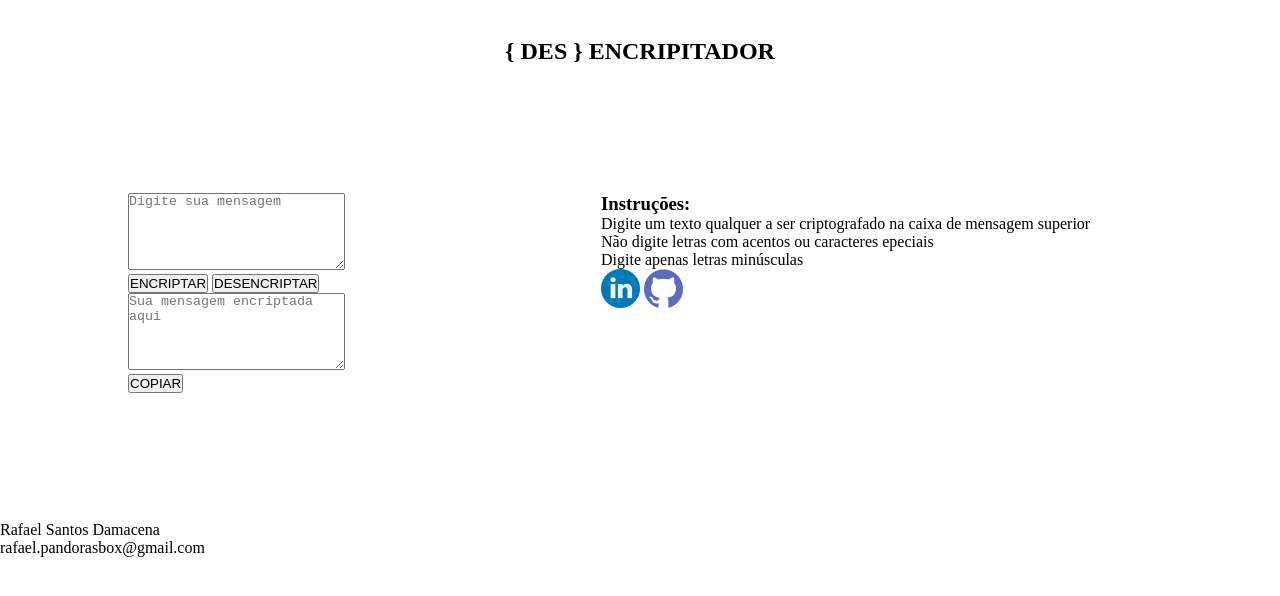
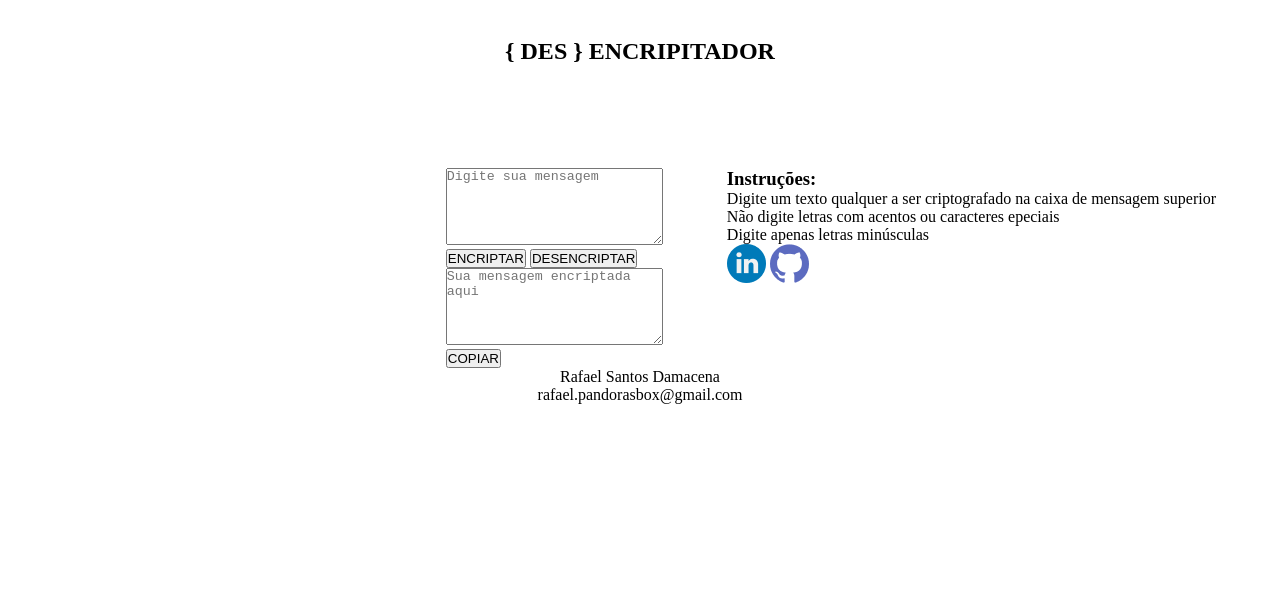
Before and after one commit to Rafaelsdamacena/segredo, a plain HTML site: page index.html in a window 1280 px wide. Drawn offline with Linux system fonts and the light colour scheme.

Commit message:
adicionei o flex-box e footer no css

```diff
--- a/css/estilo.css
+++ b/css/estilo.css
@@ -10,10 +10,24 @@ nav h1{
 
 
 main {
-    max-width: 1400px;
+
     display: flex;
+    justify-content: flex-end;
+    align-items: flex-start;
+    margin-top: 8%;
 }
 
-.container{
-    margin: 10%
+.esquerda{
+    margin-right: 5%;
+    justify-ce
+
 }
+
+.direita{
+    margin-right:5%;
+
+}
+
+footer{
+    text-align:center;
+}
--- a/index.html
+++ b/index.html
@@ -17,9 +17,9 @@
         </div>
     </header>
     <main>
-        <section class = "container">
+        <section class = "esquerda">
 
-                <div class="esquerda"><!--Dividir as classes entrada e saída uma acima da outra respectivamente-->
+                <div><!--Dividir as classes entrada e saída uma acima da outra respectivamente-->
                     <div class="entrada"><!--Caixa de texto com os botões abaixo, centralizados-->
                         <div class="caixa_texto" ></div>
                             <textarea placeholder="Digite sua mensagem" rows=5 cols=25></textarea>
@@ -46,9 +46,9 @@
 
         </section>
 
-        <section class="container">
+        <section class="direita">
 
-                <div class="direita"> <!--Quadro de instruções em cima e redes sociais em baixo-->
+                <div> <!--Quadro de instruções em cima e redes sociais em baixo-->
 
                     <div class="instrucoes"> <!--Conjunto de instrucoes na parte superior-->
                         <h3>
```
